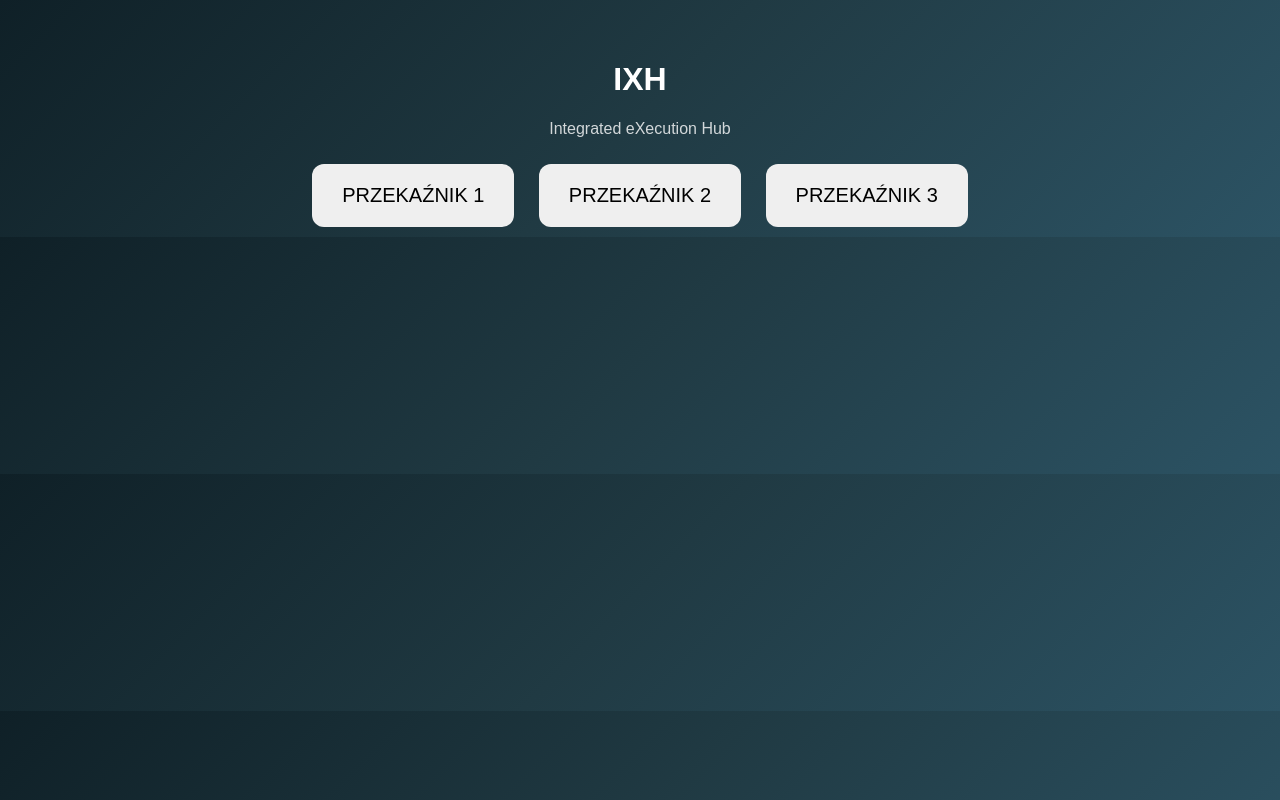
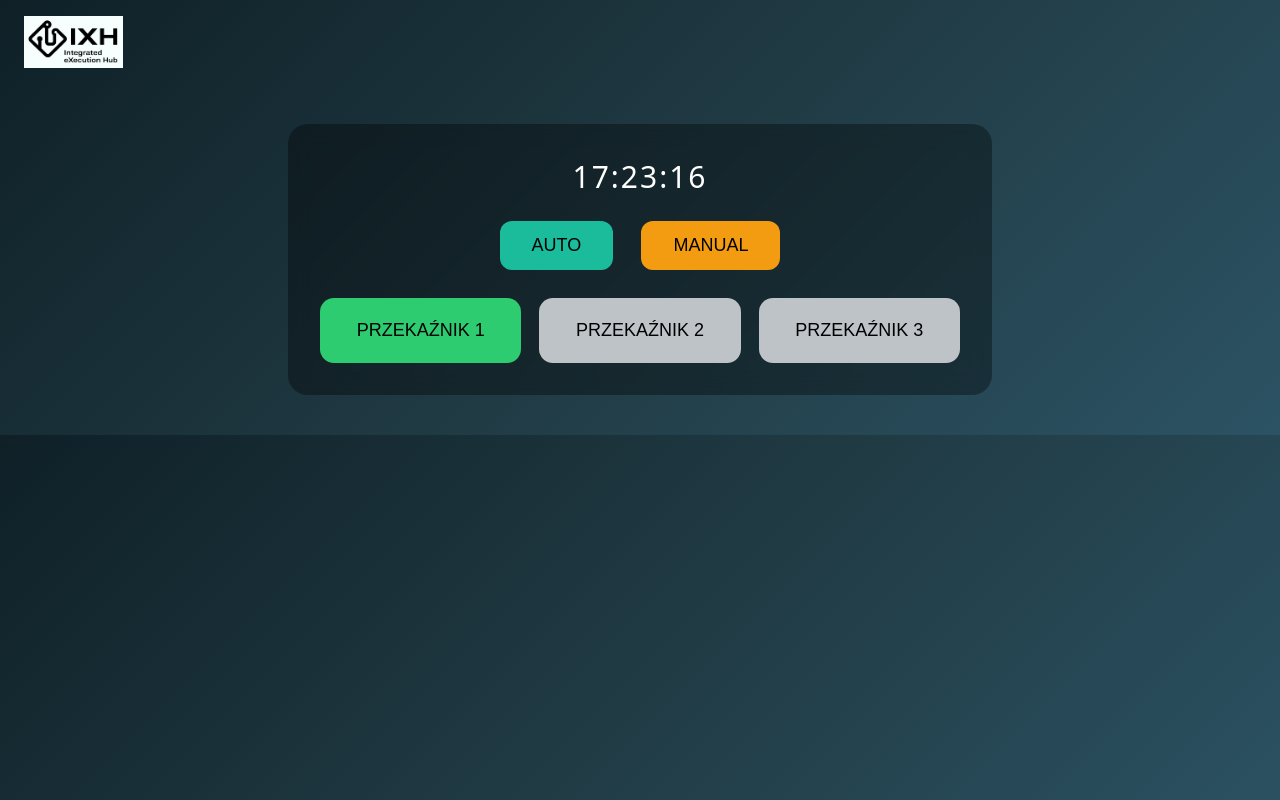
Before and after one commit to robert-polska/Ixh-ukulele, a plain HTML site: page index.html in a window 1280 px wide. Drawn offline with Linux system fonts and the light colour scheme.

Commit message:
index.html

```diff
--- a/index.html
+++ b/index.html
@@ -3,44 +3,107 @@
 <head>
 <meta charset="UTF-8">
 <meta name="viewport" content="width=device-width, initial-scale=1.0">
-<title>IXH – UI Test</title>
+<title>IXH – Integrated eXecution Hub</title>
 
 <style>
 body {
   margin: 0;
-  font-family: Arial, Helvetica, sans-serif;
+  font-family: system-ui, -apple-system, BlinkMacSystemFont;
   background: linear-gradient(135deg, #0f2027, #203a43, #2c5364);
-  color: white;
-  text-align: center;
-  padding-top: 40px;
+  color: #fff;
 }
 
-h1 {
-  font-size: 32px;
+.header {
+  display: flex;
+  align-items: center;
+  padding: 16px 24px;
 }
 
-p {
-  opacity: 0.8;
+.header img {
+  height: 52px;
 }
 
-button {
-  padding: 20px 30px;
-  font-size: 20px;
+.panel {
+  max-width: 640px;
+  margin: 40px auto;
+  background: rgba(0,0,0,0.35);
+  border-radius: 20px;
+  padding: 32px;
+  backdrop-filter: blur(10px);
+  text-align: center;
+}
+
+.clock {
+  font-size: 30px;
+  margin-bottom: 24px;
+  letter-spacing: 2px;
+}
+
+.mode {
+  margin-bottom: 28px;
+}
+
+.mode button {
+  padding: 14px 32px;
+  font-size: 18px;
+  border-radius: 12px;
   border: none;
-  border-radius: 12px;
-  margin: 10px;
+  margin: 0 12px;
+}
+
+.auto { background: #1abc9c; }
+.manual { background: #f39c12; }
+
+.relays {
+  display: grid;
+  grid-template-columns: repeat(3, 1fr);
+  gap: 18px;
+}
+
+.relay {
+  padding: 22px;
+  font-size: 18px;
+  border-radius: 14px;
+  border: none;
+  background: #bdc3c7;
+  color: #000;
+}
+
+.relay.on {
+  background: #2ecc71;
 }
 </style>
 </head>
 
 <body>
 
-<h1>IXH</h1>
-<p>Integrated eXecution Hub</p>
+<div class="header">
+  <img src="logo.png" alt="IXH logo">
+</div>
 
-<button>PRZEKAŹNIK 1</button>
-<button>PRZEKAŹNIK 2</button>
-<button>PRZEKAŹNIK 3</button>
+<div class="panel">
+  <div class="clock" id="clock">--:--:--</div>
+
+  <div class="mode">
+    <button class="auto">AUTO</button>
+    <button class="manual">MANUAL</button>
+  </div>
+
+  <div class="relays">
+    <button class="relay on">PRZEKAŹNIK 1</button>
+    <button class="relay">PRZEKAŹNIK 2</button>
+    <button class="relay">PRZEKAŹNIK 3</button>
+  </div>
+</div>
+
+<script>
+function updateClock() {
+  document.getElementById("clock").innerText =
+    new Date().toLocaleTimeString("pl-PL");
+}
+setInterval(updateClock, 1000);
+updateClock();
+</script>
 
 </body>
 </html>
```
